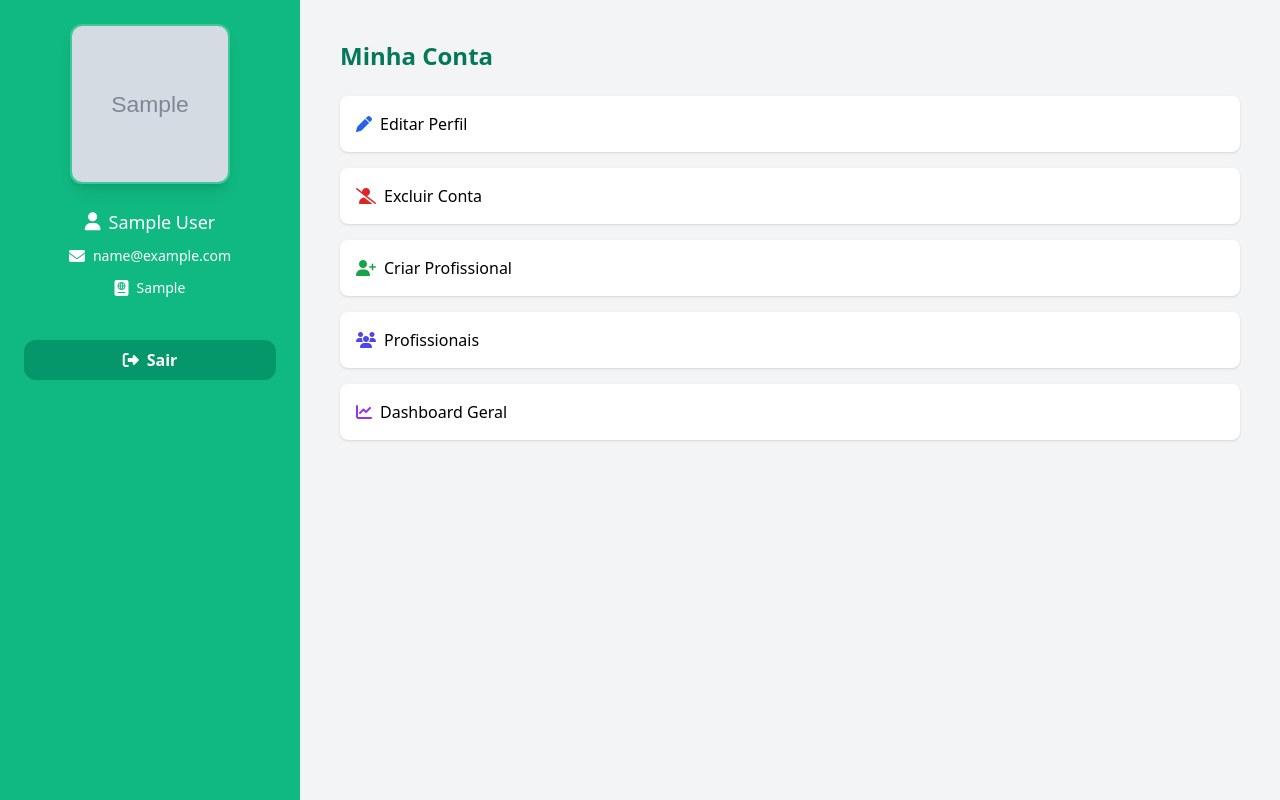
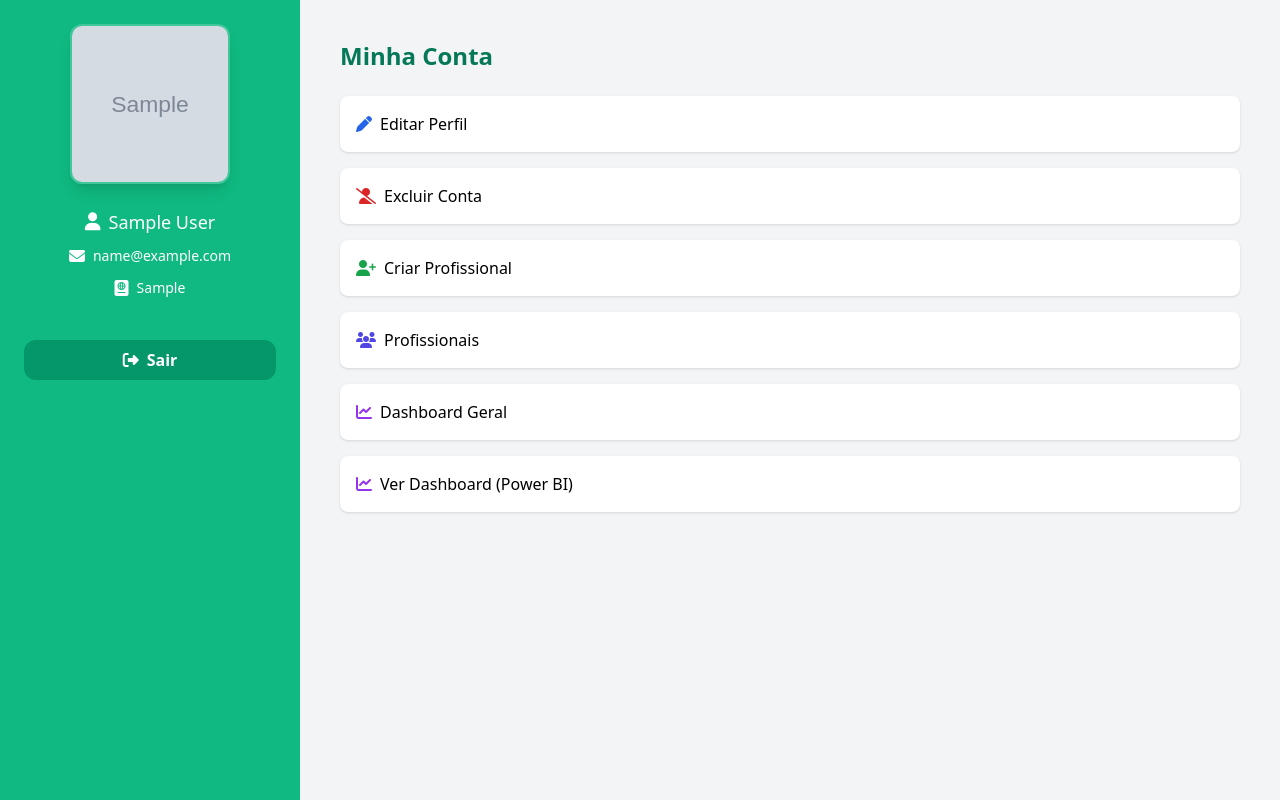
Before and after one commit to LisboaNi/MindTechCare, a Django app: page /accounts/profile/ in a window 1280 px wide. Run offline with Django 5.2, Linux system fonts and the light colour scheme; a user stored in the database is signed in; tables that the repository leaves empty hold one stand-in row (values such as "Sample post"); grey boxes marked "Sample" are stand-in pictures.

Commit message:
Adicionei o link do Power BI Empresa

```diff
--- a/mindtechcare/templates/accounts/user_profile.html
+++ b/mindtechcare/templates/accounts/user_profile.html
@@ -1,73 +1,43 @@
-{% extends "base.html" %}
-{% load static %}
-{% block content %}
-<section class="h-screen bg-gray-100 font-poppins flex flex-col md:grid md:grid-cols-[300px_1fr]">
+{% extends "base.html" %} {% load static %} {% block content %}
+<section class="font-poppins flex h-screen flex-col bg-gray-100 md:grid md:grid-cols-[300px_1fr]">
   <!-- Sidebar -->
-    <aside class="bg-primary text-white flex flex-col items-center p-6 md:relative w-full md:w-auto">
+  <aside class="flex w-full flex-col items-center bg-primary p-6 text-white md:relative md:w-auto">
     <!-- Perfil -->
-        <div class="w-32 h-32 md:w-40 md:h-40 rounded-xl overflow-hidden shadow-lg border-2 border-white/20 hover:scale-105 transition-transform duration-300">
+    <div class="h-32 w-32 overflow-hidden rounded-xl border-2 border-white/20 shadow-lg transition-transform duration-300 hover:scale-105 md:h-40 md:w-40">
       {% if profile.profile_image %}
-                <img src="{{ profile.profile_image.url }}"
-                     alt="Imagem de Perfil"
-                     class="w-full h-full object-cover" />
+      <img src="{{ profile.profile_image.url }}" alt="Imagem de Perfil" class="h-full w-full object-cover" />
       {% else %}
-                <div class="bg-white w-full h-full flex items-center justify-center">
-                    <img src="{% static 'images/icon.png' %}"
-                         alt="Imagem de Perfil Padrão"
-                         class="w-16 h-16 md:w-20 md:h-20 object-contain" />
+      <div class="flex h-full w-full items-center justify-center bg-white">
+        <img src="{% static 'images/icon.png' %}" alt="Imagem de Perfil Padrão" class="h-16 w-16 object-contain md:h-20 md:w-20" />
       </div>
       {% endif %}
     </div>
 
     <!-- Informações -->
-        <div class="mt-6 text-center space-y-2">
-            <p class="flex items-center justify-center gap-2 text-base md:text-lg font-medium">
-                <i class="fa-solid fa-user text-lg"></i>{{ profile.name }}
-            </p>
-            <p class="flex items-center justify-center gap-2 text-sm text-white">
-                <i class="fa-solid fa-envelope text-base"></i>{{ profile.email }}
-            </p>
-            <p class="flex items-center justify-center gap-2 text-sm text-white">
-                <i class="fa-solid fa-passport text-base"></i>{{ profile.cnpj }}
-            </p>
+    <div class="mt-6 space-y-2 text-center">
+      <p class="flex items-center justify-center gap-2 text-base font-medium md:text-lg"><i class="fa-solid fa-user text-lg"></i>{{ profile.name }}</p>
+      <p class="flex items-center justify-center gap-2 text-sm text-white"><i class="fa-solid fa-envelope text-base"></i>{{ profile.email }}</p>
+      <p class="flex items-center justify-center gap-2 text-sm text-white"><i class="fa-solid fa-passport text-base"></i>{{ profile.cnpj }}</p>
     </div>
 
     <!-- Logout -->
     <div class="w-full">
-            <a href="{% url 'user_logout' %}"
-               class="block text-center bg-emerald-600 py-2 mt-10 w-full rounded-xl hover:bg-emerald-800 transition-all font-semibold">
-                <i class="fa-solid fa-sign-out-alt mr-2"></i>Sair
-            </a>
+      <a href="{% url 'user_logout' %}" class="mt-10 block w-full rounded-xl bg-emerald-600 py-2 text-center font-semibold transition-all hover:bg-emerald-800"> <i class="fa-solid fa-sign-out-alt mr-2"></i>Sair </a>
     </div>
   </aside>
 
   <!-- Conteúdo principal -->
-    <main class="p-6 md:p-10 overflow-y-auto w-full">
-        <h2 class="text-xl md:text-2xl font-semibold mb-6 text-[#047857]">Minha Conta</h2>
+  <main class="w-full overflow-y-auto p-6 md:p-10">
+    <h2 class="mb-6 text-xl font-semibold text-[#047857] md:text-2xl">Minha Conta</h2>
     <div class="grid gap-4">
-            <a href="{% url 'user_update' profile.pk %}"
-               class="bg-white p-4 rounded-lg shadow hover:bg-gray-50 transition-all flex items-center gap-2 text-sm md:text-base">
-                <i class="fa-solid fa-pen text-blue-600"></i>Editar Perfil
-            </a>
-            <a href="{% url 'user_delete' profile.pk %}"
-               class="bg-white p-4 rounded-lg shadow hover:bg-gray-50 transition-all flex items-center gap-2 text-sm md:text-base">
-                <i class="fa-solid fa-user-slash text-red-600"></i>Excluir Conta
-            </a>
-            <a href="{% url 'employee_create' %}"
-               class="bg-white p-4 rounded-lg shadow hover:bg-gray-50 transition-all flex items-center gap-2 text-sm md:text-base">
-                <i class="fa-solid fa-user-plus text-green-600"></i>Criar Profissional
-            </a>
-            <a href="{% url 'employee_list' %}"
-               class="bg-white p-4 rounded-lg shadow hover:bg-gray-50 transition-all flex items-center gap-2 text-sm md:text-base">
-                <i class="fa-solid fa-users text-indigo-600"></i>Profissionais
-            </a>
-            <a href="{% url 'dashboard_geral' %}"
-               class="bg-white p-4 rounded-lg shadow hover:bg-gray-50 transition-all flex items-center gap-2 text-sm md:text-base">
-                <i class="fa-solid fa-chart-line text-purple-600"></i>Dashboard Geral
-            </a>
+      <a href="{% url 'user_update' profile.pk %}" class="flex items-center gap-2 rounded-lg bg-white p-4 text-sm shadow transition-all hover:bg-gray-50 md:text-base"> <i class="fa-solid fa-pen text-blue-600"></i>Editar Perfil </a>
+      <a href="{% url 'user_delete' profile.pk %}" class="flex items-center gap-2 rounded-lg bg-white p-4 text-sm shadow transition-all hover:bg-gray-50 md:text-base"> <i class="fa-solid fa-user-slash text-red-600"></i>Excluir Conta </a>
+      <a href="{% url 'employee_create' %}" class="flex items-center gap-2 rounded-lg bg-white p-4 text-sm shadow transition-all hover:bg-gray-50 md:text-base"> <i class="fa-solid fa-user-plus text-green-600"></i>Criar Profissional </a>
+      <a href="{% url 'employee_list' %}" class="flex items-center gap-2 rounded-lg bg-white p-4 text-sm shadow transition-all hover:bg-gray-50 md:text-base"> <i class="fa-solid fa-users text-indigo-600"></i>Profissionais </a>
+      <a href="{% url 'dashboard_geral' %}" class="flex items-center gap-2 rounded-lg bg-white p-4 text-sm shadow transition-all hover:bg-gray-50 md:text-base"> <i class="fa-solid fa-chart-line text-purple-600"></i>Dashboard Geral </a>
+      <a href="https://app.powerbi.com/links/tN82-ESGSW?ctid=f61a289e-b887-4f63-9160-2844a5024b1a&pbi_source=linkShare&bookmarkGuid=0ba49f32-74df-4a56-9514-e538911bc191" class="flex items-center gap-2 rounded-lg bg-white p-4 shadow transition-all hover:bg-gray-50"> <i class="fa-solid fa-chart-line text-purple-600"></i>Ver Dashboard (Power BI) </a>
     </div>
   </main>
 </section>
 
-
 {% endblock content %}
```
Lines whose indentation alone changed are shown as unchanged.
